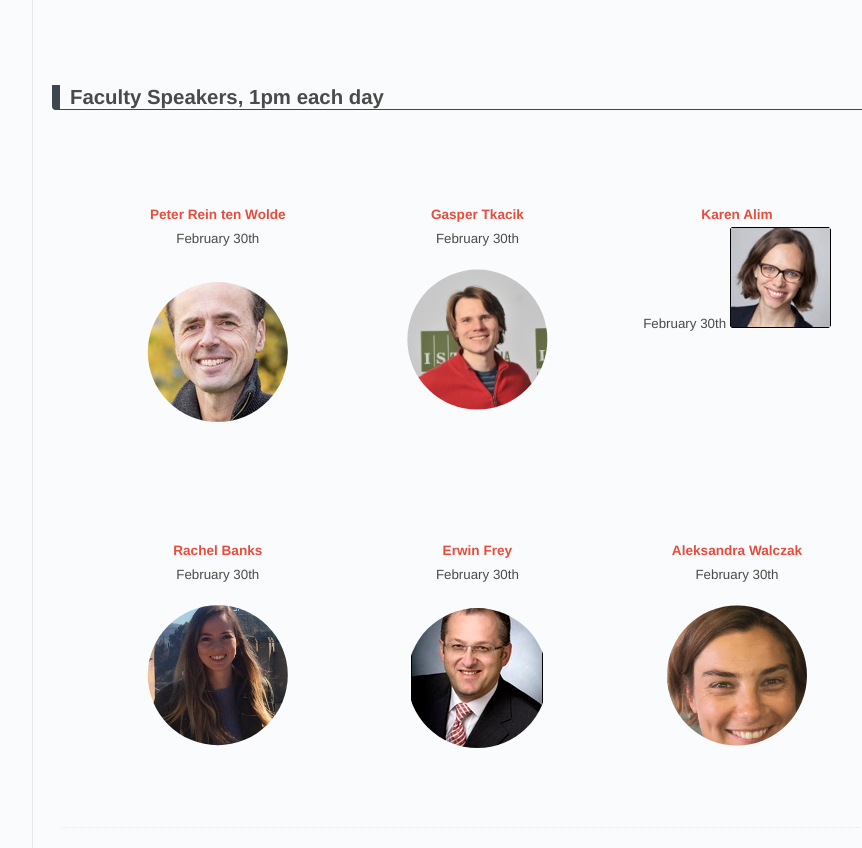
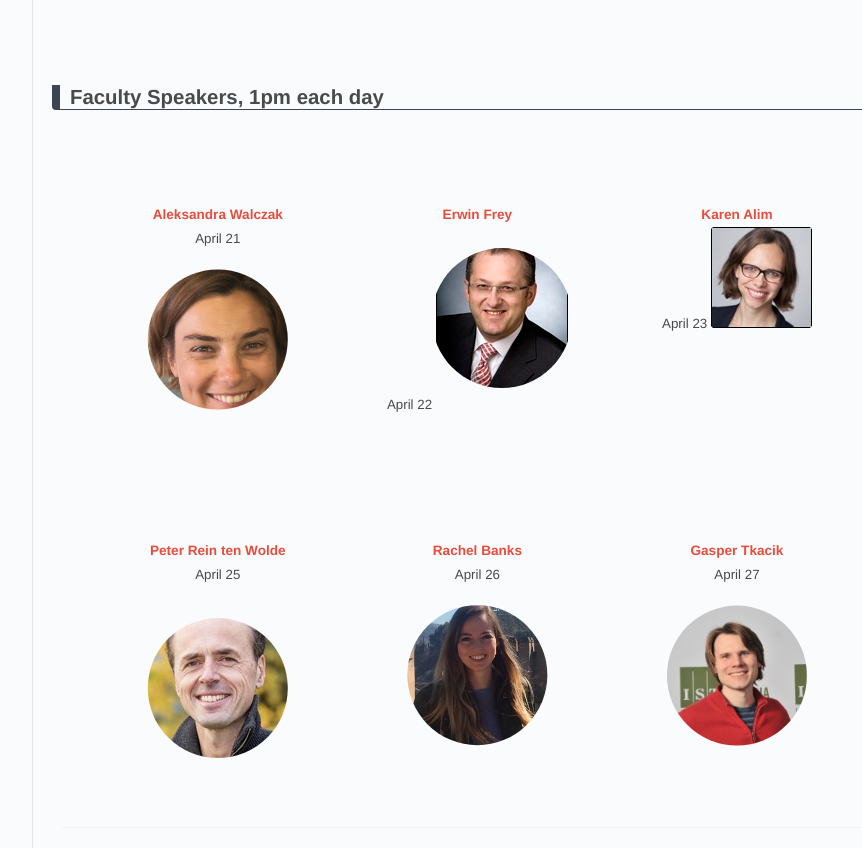
Before and after one commit to RPGroup-PBoC/pboc22_heidelberg, a Jekyll site: the page built from _posts/2022-01-30-people.md, in a window 1280 px wide. Shown: the part 615-1463 px from the top of the page, without its empty margins (240-1102 px from the left). Built offline with Jekyll 4.4.1, drawn with Linux system fonts in a browser that asks for light colours.

Commit message:
updated speakers

```diff
--- a/_data/speakers.yaml
+++ b/_data/speakers.yaml
@@ -1,29 +1,29 @@
+- name: Aleksandra Walczak
+  link: "https://sites.google.com/view/statbiophysens"
+  image: walczak.jpg
+  date: April 21
+
+- name: Erwin Frey
+  link: "https://www.theorie.physik.uni-muenchen.de/lsfrey/group_frey/index.html"
+  image: frey.jpg
+  date: April 22
+
+- name: Karen Alim
+  link: "https://www.bpm.ph.tum.de"
+  image: alim.jpg
+  date: April 23
+
 - name: Peter Rein ten Wolde
   link: "https://amolf.nl/research-groups/biochemical-networks"
   image: ReintenWolde.jpg
-  date: February 30th
+  date: April 25
+
+- name: Rachel Banks
+  link: "https://www.rpgroup.caltech.edu"
+  image: rbanks.jpg
+  date: April 26
 
 - name: Gasper Tkacik
   link: "https://ist.ac.at/en/research/tkacik-group/"
   image: tkacik.jpg
-  date: February 30th
-
-- name: Karen Alim
-  link: "https://www.bpm.ph.tum.de"
-  image: alim.jpg
-  date: February 30th
-
-- name: Rachel Banks
-  link: "https://www.rpgroup.caltech.edu"
-  image: rbanks.jpg
-  date: February 30th
-
-- name: Erwin Frey
-  link: "https://www.theorie.physik.uni-muenchen.de/lsfrey/group_frey/index.html"
-  image: frey.jpg
-  date: February 30th
-
-- name: Aleksandra Walczak
-  link: "https://sites.google.com/view/statbiophysens"
-  image: walczak.jpg
-  date: February 30th
+  date: April 27
```
